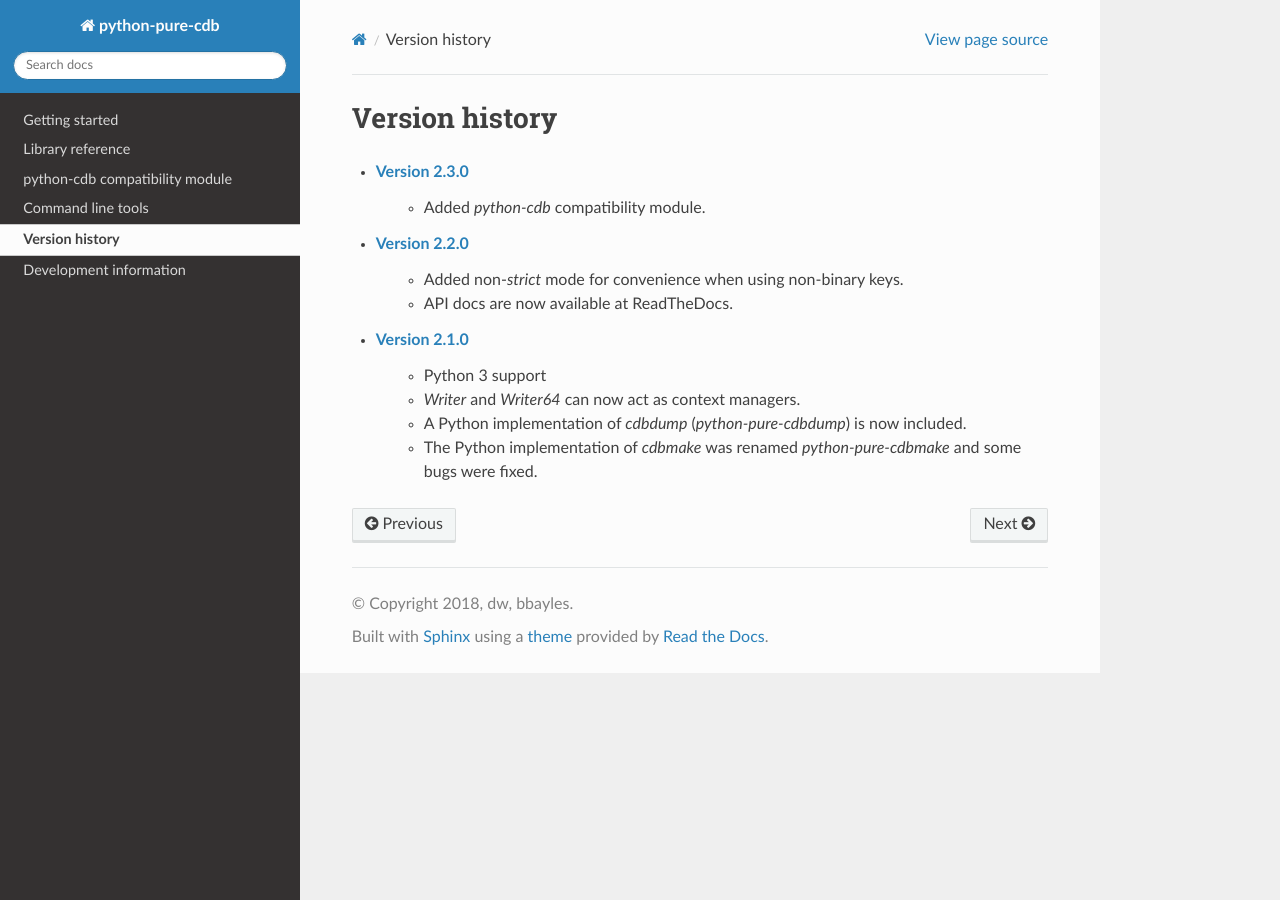
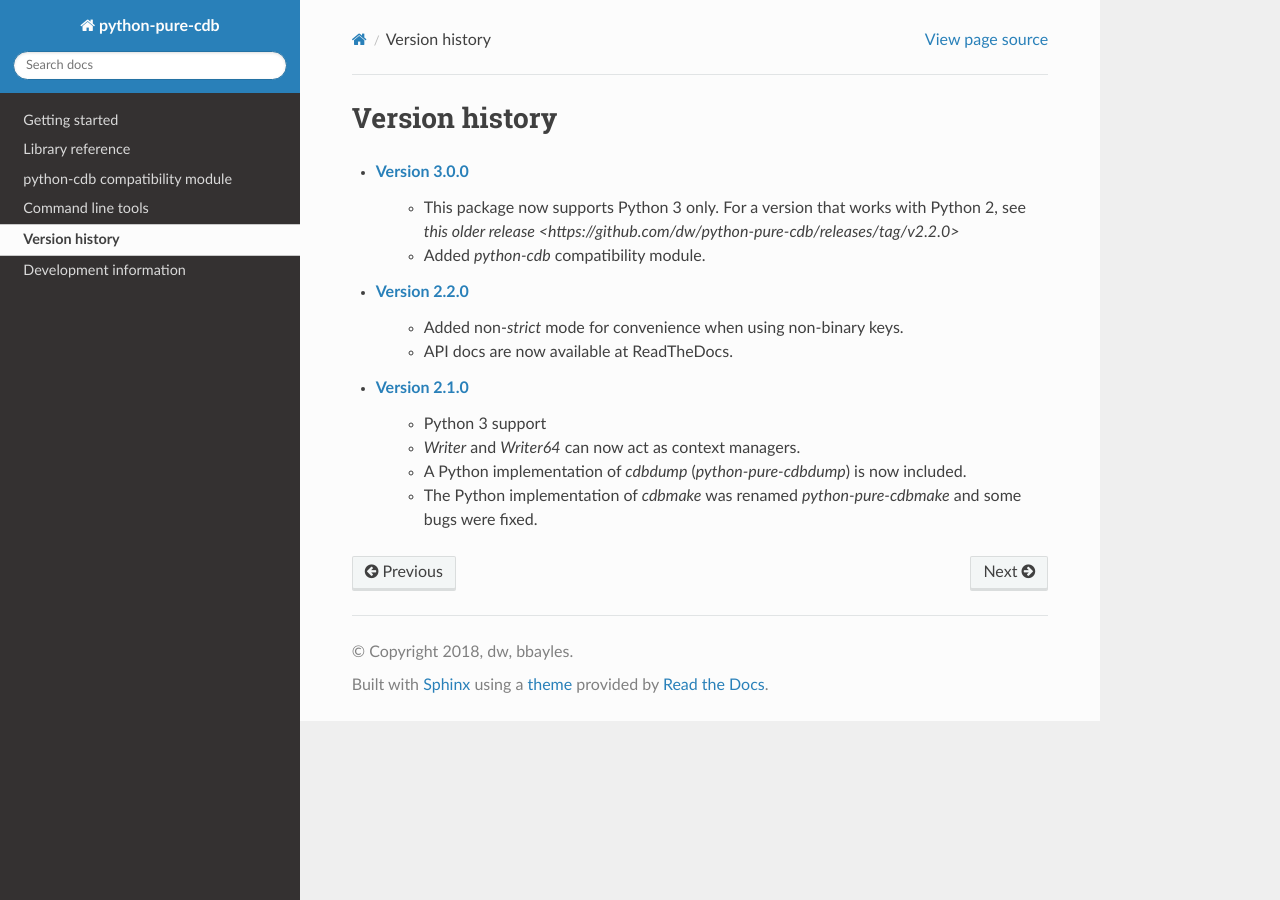
Before and after one commit to bbayles/python-pure-cdb, a Sphinx documentation site: the page built from docs/versions.rst, in a window 1280 px wide. Built offline with Sphinx 7.4.7 and the Read the Docs theme 2.0.0, drawn with Linux system fonts in a browser that asks for light colours.

Commit message:
This is version 3.0.0

```diff
--- a/docs/versions.rst
+++ b/docs/versions.rst
@@ -1,7 +1,8 @@
 Version history
 ===============
 
-* `Version 2.3.0 <https://github.com/dw/python-pure-cdb/releases/tag/v2.3.0>`_
+* `Version 3.0.0 <https://github.com/dw/python-pure-cdb/releases/tag/v2.3.0>`_
+    * This package now supports Python 3 only. For a version that works with Python 2, see `this older release <https://github.com/dw/python-pure-cdb/releases/tag/v2.2.0>`
     * Added `python-cdb` compatibility module.
 * `Version 2.2.0 <https://github.com/dw/python-pure-cdb/releases/tag/v2.2.0>`_
     * Added non-`strict` mode for convenience when using non-binary keys.
--- a/setup.py
+++ b/setup.py
@@ -24,7 +24,7 @@ setup(
     keywords='cdb file format appengine database db',
     license='MIT',
     name='pure-cdb',
-    version='4.0.0',
+    version='3.0.0',
     packages=find_packages(include=['cdblib']),
     ext_modules=ext_modules,
     install_requires=[],
```
